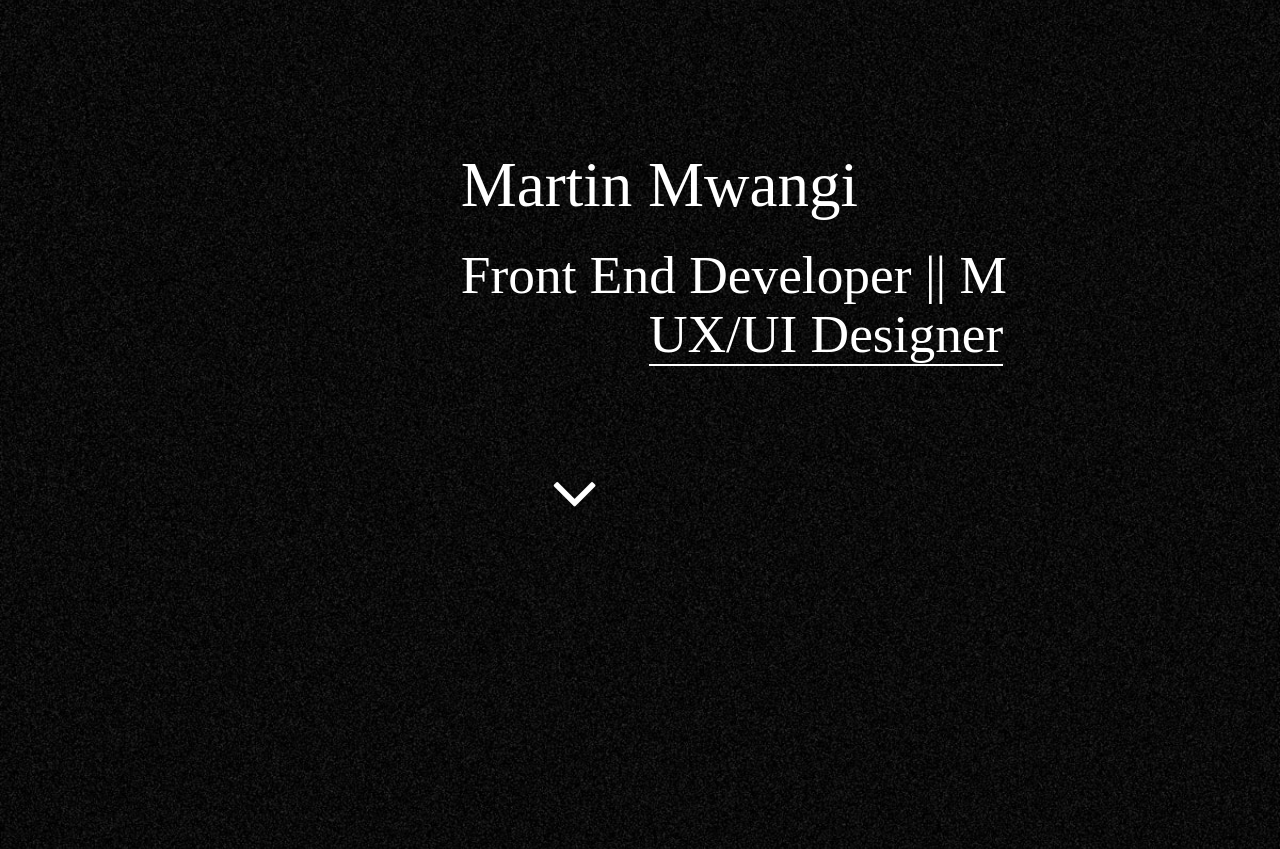
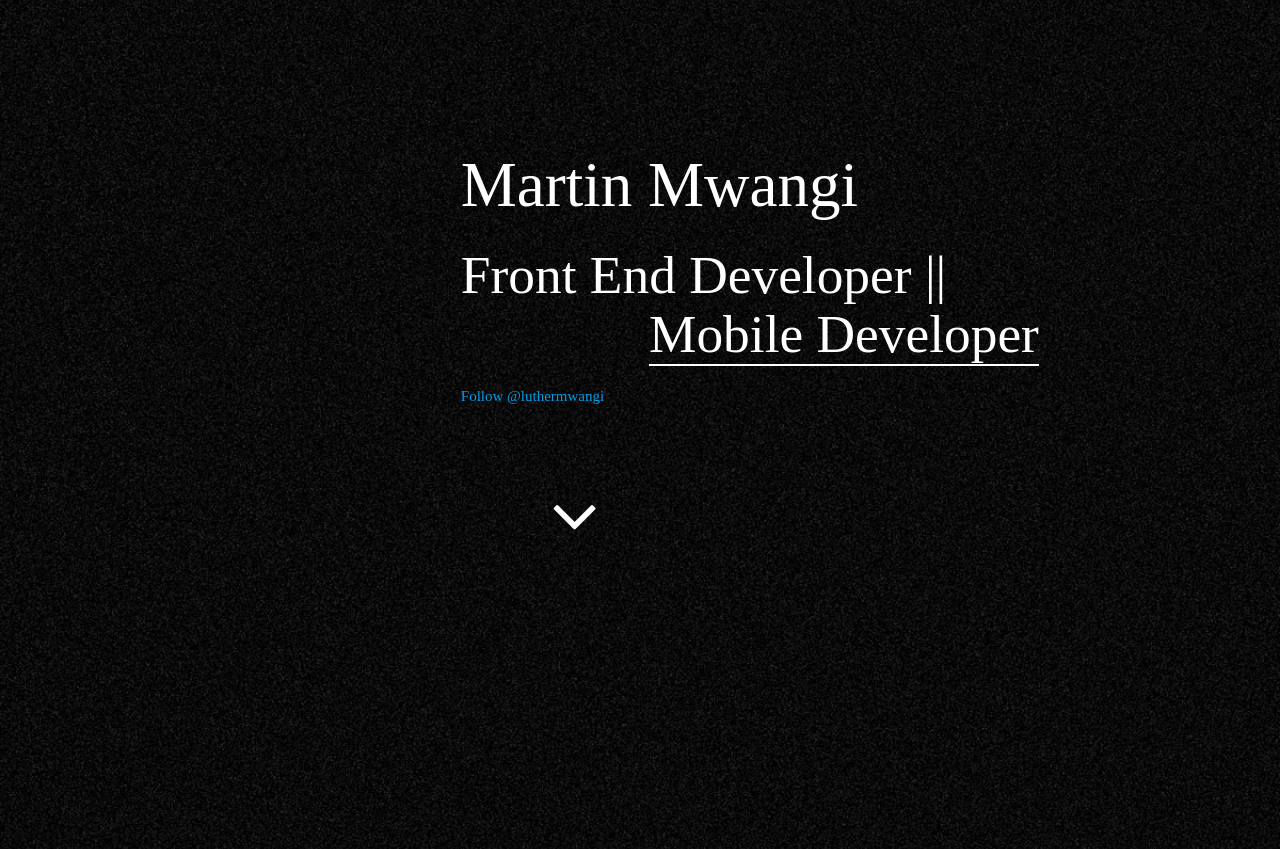
Before and after one commit to martmwangi/martmwangi.github.io, a plain HTML site: page index.html in a window 1280 px wide. Shown: the top 849 px of the page. Drawn offline with nearby package versions, Linux system fonts and the light colour scheme; a script that the page names is missing; a web font is replaced by a local one.

Commit message:
updates for twitter follow button

```diff
--- a/index.html
+++ b/index.html
@@ -24,7 +24,9 @@
                             <h1>Martin Mwangi</h1>
                     </div>
                     <div class="front">
-                            <h2>Front End Developer || M <span class="mobile bounceInRight animated">UX/UI Designer</span></h2>
+                            <h2>Front End Developer || <span class="mobile bounceInRight animated">Mobile Developer</span></h2>
+                        <a href="https://twitter.com/luthermwangi" class="twitter-follow-button" data-show-count="false">Follow @luthermwangi</a>
+<script>!function(d,s,id){var js,fjs=d.getElementsByTagName(s)[0],p=/^http:/.test(d.location)?'http':'https';if(!d.getElementById(id)){js=d.createElement(s);js.id=id;js.src=p+'://platform.twitter.com/widgets.js';fjs.parentNode.insertBefore(js,fjs);}}(document, 'script', 'twitter-wjs');</script>
                     </div>
                     <div class="na">
                        <a href="#bio"><i id="hy" class="fa fa-angle-down fa-5x fax hvr-grow"></i></a>
```
